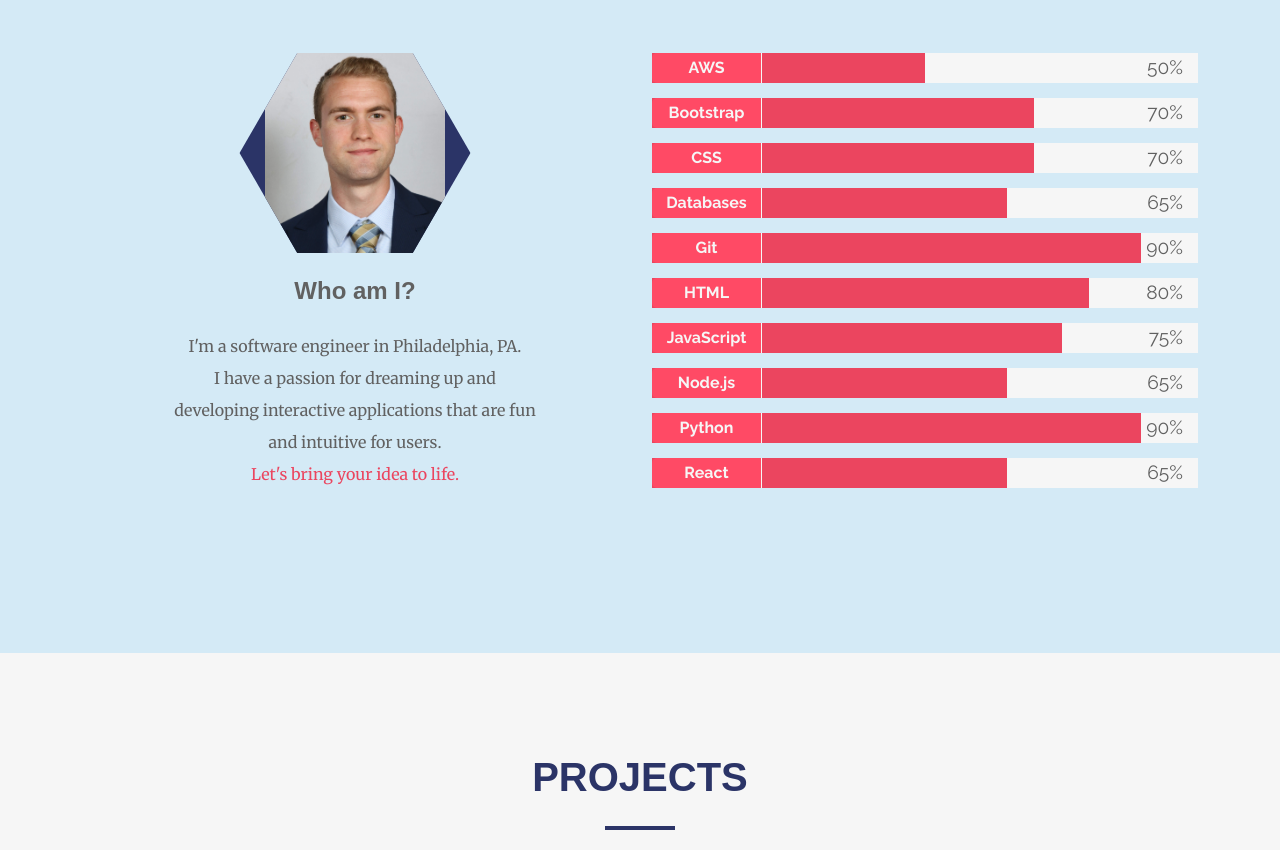
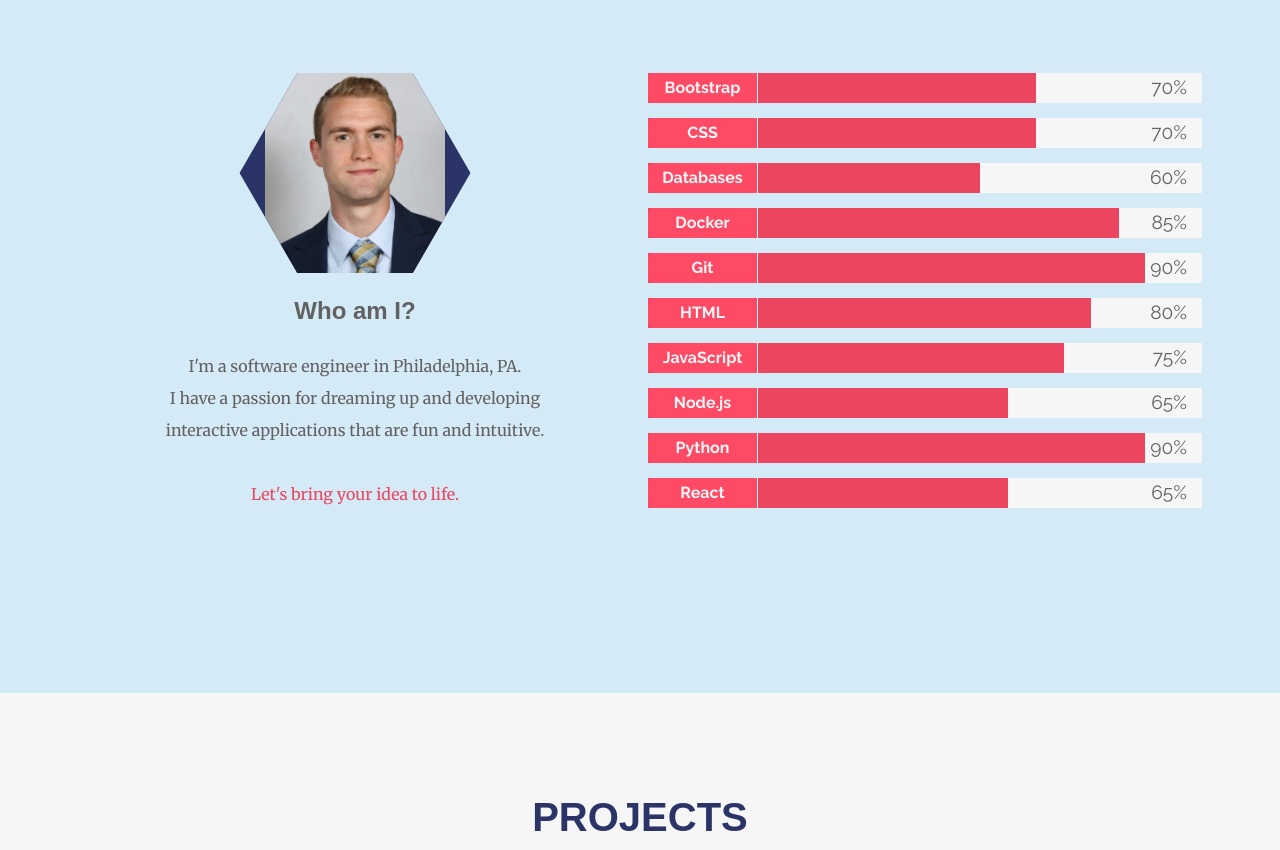
Before and after one commit to ericdrejza/my-personal-site, a plain HTML site: page index.html in a window 1280 px wide. Shown: the part 1336-2186 px from the top of the page. Drawn offline with nearby package versions, Linux system fonts and the light colour scheme.

Commit message:
Finish styling bio.
Edited skills.

```diff
--- a/css/styles.css
+++ b/css/styles.css
@@ -89,16 +89,18 @@ section {
 /* CLASSES */
 
 .bio {
-  padding: 0 100px;
+  display: flex;
+  flex-direction: column;
+  align-items: center;
+  padding: 20px 0;
 }
 
 .bio-description {
-
+  padding: 0 15%;
 }
 
 .bio-img {
-  display: flex;
-  justify-content: center;
+  justify-self: center;
 }
 
 .bio-img-hexagon {
@@ -338,6 +340,7 @@ section {
 
 .skill-bars {
   align-self: flex-end;
+  padding: 20px 8px;
   width: 50%;
 }
 
--- a/index.html
+++ b/index.html
@@ -126,6 +126,7 @@
 
         <div class="row bio-skills-wrapper">
 
+          <!-- START BIO -->
           <div class="col col-md-6 bio">
 
             <div class="bio-img">
@@ -143,21 +144,16 @@
               I'm a software engineer in Philadelphia, PA.
               <br />
               I have a passion for dreaming up and developing interactive applications
-              that are fun and intuitive for users.
+              that are fun and intuitive.
+              <br />
               <br />
               <span><a class="highlight" href="#contact">Let's bring your idea to life.</a></span>
             </p>
           </div>
+          <!-- END BIO -->
 
           <!-- START SKILL BARS -->
           <div class="col col-md-6 skill-bars flex-col">
-            <div class="skill-bar">
-              <div class="skill-highlight" style="width: 50%">
-                <span class="skill-label">AWS</span>
-              </div>
-              <span class="skill-value">50%</span>
-            </div>
-
             <div class="skill-bar">
               <div class="skill-highlight" style="width: 70%">
                 <span class="skill-label">Bootstrap</span>
@@ -173,10 +169,17 @@
             </div>
 
             <div class="skill-bar">
-              <div class="skill-highlight" style="width: 65%">
+              <div class="skill-highlight" style="width: 60%">
                 <span class="skill-label">Databases</span>
               </div>
-              <span class="skill-value">65%</span>
+              <span class="skill-value">60%</span>
+            </div>
+
+            <div class="skill-bar">
+              <div class="skill-highlight" style="width: 85%">
+                <span class="skill-label">Docker</span>
+              </div>
+              <span class="skill-value">85%</span>
             </div>
 
             <div class="skill-bar">
@@ -234,6 +237,10 @@
       <h1>PROJECTS</h1>
       <div class="header-bar"></div>
 
+      <div class="container-fluid">
+
+      </div>
+
     </section>
 
     <!-- CONTACT -->
```
